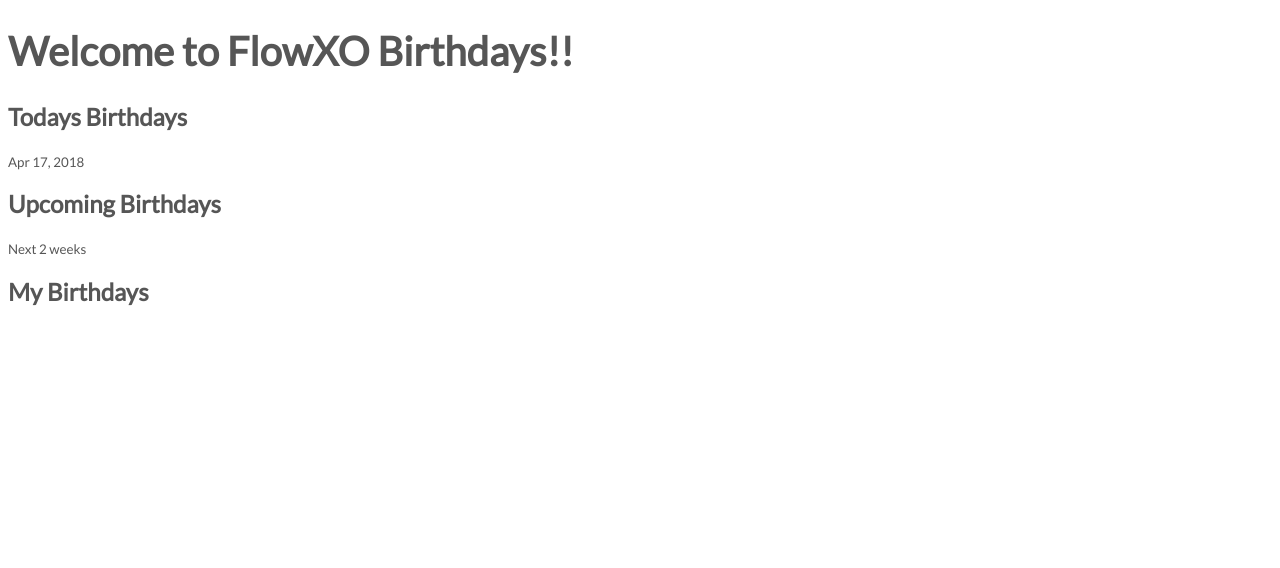
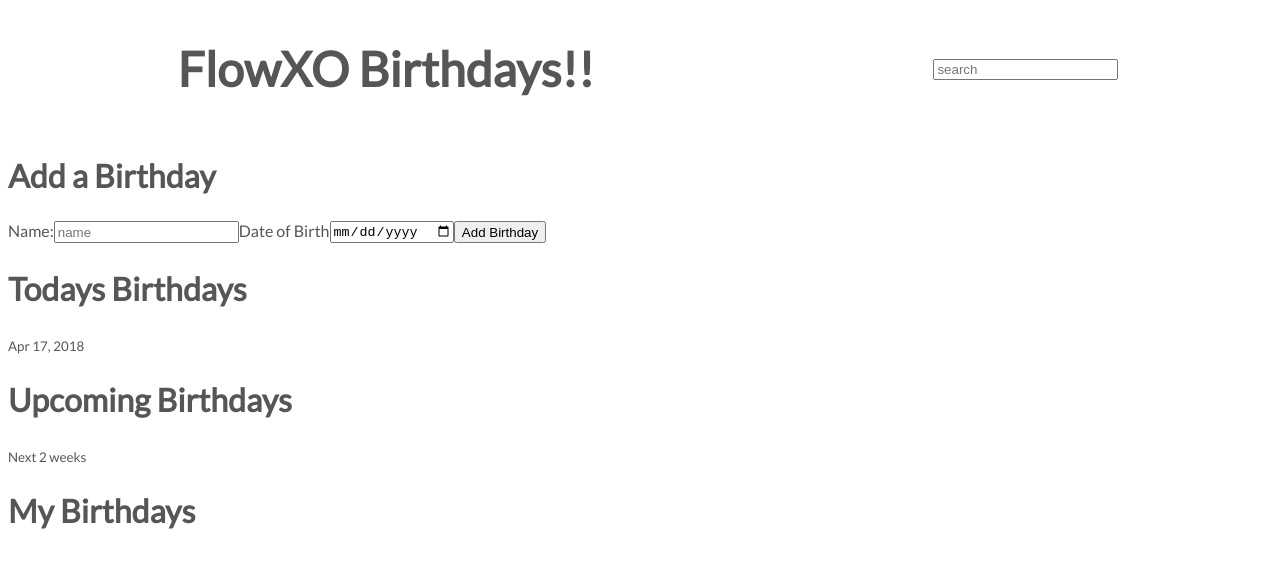
Before and after one commit to samorgill/flowxo-birthdays, an Angular app: page / in a window 1280 px wide. Shown: the top 568 px of the page. Built offline with nearby package versions, Linux system fonts and the light colour scheme.

Commit message:
added header, search and add basic ui

```diff
--- a/src/app/app.component.html
+++ b/src/app/app.component.html
@@ -1,5 +1,5 @@
 <div class="wrapper">
-  <h1>Welcome to {{title}}!!</h1>
+  <app-header></app-header>
   <h2>Todays Birthdays </h2> <small>{{date | date}}</small>
   <h2>Upcoming Birthdays</h2> <small>Next 2 weeks</small>
   <h2>My Birthdays</h2>
--- a/src/app/app.component.ts
+++ b/src/app/app.component.ts
@@ -6,6 +6,5 @@
   styleUrls: ['./app.component.scss']
 })
 export class AppComponent {
-  title = 'FlowXO Birthdays';
   date = Date.now();
 }
--- a/src/app/app.module.ts
+++ b/src/app/app.module.ts
@@ -2,10 +2,14 @@
 import { NgModule } from '@angular/core';
 
 import { AppComponent } from './app.component';
+import { HeaderComponent } from './header/header.component';
+import { SearchComponent } from './search/search.component';
 
 @NgModule({
   declarations: [
-    AppComponent
+    AppComponent,
+    HeaderComponent,
+    SearchComponent
   ],
   imports: [
     BrowserModule
--- /dev/null
+++ b/src/app/header/header.component.html
@@ -0,0 +1,13 @@
+<div class="wrapper">
+  <h1>{{title}}!!</h1>
+  <app-search></app-search>
+</div>
+
+<h2>Add a Birthday</h2>
+<div id="add-birthday">
+  <label for="name" class="item">Name: </label>
+  <input type="text" id="name" placeholder="name">
+  <label for="dob" class="item">Date of Birth</label>
+  <input type="date" id="dob">
+  <button class="add-btn">Add Birthday</button>
+</div>
--- /dev/null
+++ b/src/app/header/header.component.scss
@@ -0,0 +1,10 @@
+.wrapper {
+  display: flex;
+  justify-content: space-around;
+  align-items: center;
+}
+
+#add-birthday {
+  display: flex;
+  justify-content: flex-start;
+}
--- /dev/null
+++ b/src/app/header/header.component.ts
@@ -0,0 +1,17 @@
+import { Component, OnInit } from '@angular/core';
+
+@Component({
+  selector: 'app-header',
+  templateUrl: './header.component.html',
+  styleUrls: ['./header.component.scss']
+})
+export class HeaderComponent implements OnInit {
+
+  title = 'FlowXO Birthdays';
+
+  constructor() { }
+
+  ngOnInit() {
+  }
+
+}
--- /dev/null
+++ b/src/app/search/search.component.html
@@ -0,0 +1,4 @@
+<div class="wrapper">
+  <label for="search"></label>
+  <input type="text" class="search-box" id="search" placeholder="search">
+</div>
--- /dev/null
+++ b/src/app/search/search.component.ts
@@ -0,0 +1,15 @@
+import { Component, OnInit } from '@angular/core';
+
+@Component({
+  selector: 'app-search',
+  templateUrl: './search.component.html',
+  styleUrls: ['./search.component.scss']
+})
+export class SearchComponent implements OnInit {
+
+  constructor() { }
+
+  ngOnInit() {
+  }
+
+}
--- a/src/sass/styles.scss
+++ b/src/sass/styles.scss
@@ -7,9 +7,9 @@
 }
 
 h1 {
-  font-size: 250%;
+  font-size: 300%;
 }
 
 h2 {
-  font-size: 150%;
+  font-size: 200%;
 }
```
Also changed, not shown: src/app/search/search.component.scss (added).
